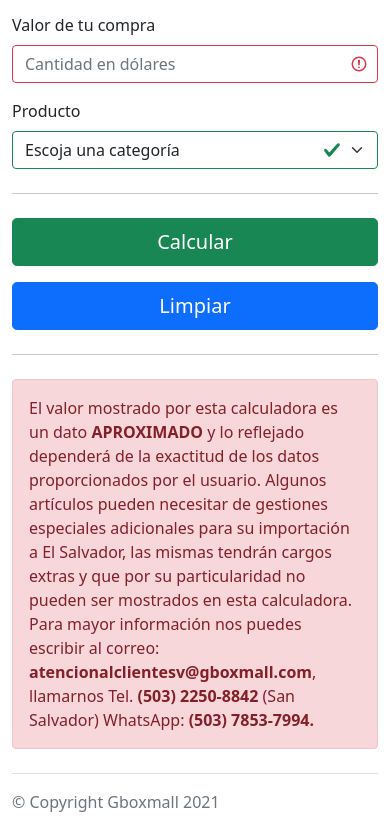
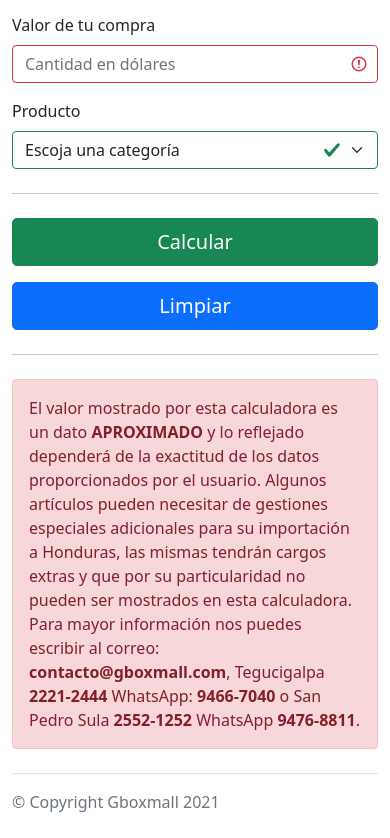
Before and after one commit to Grupo-guticia/CalculadoraOnline, a website: page index.html in a window 390 px wide. Shown: the part 760-1598 px from the top of the page. Drawn offline with nearby package versions, Linux system fonts and the light colour scheme.

Commit message:
added new phone numbers

```diff
--- a/index.html
+++ b/index.html
@@ -13,7 +13,8 @@
   	<body>
 		<main>
 			<div class="container py-4">
-				<div class="p-5 mb-1 bg-light rounded-3">
+
+                <div class="p-5 mb-1 bg-light rounded-3">
 					<div class="container-fluid py-1 text-center">
 						<img class="img-fluid" src="./img/logo.png" alt="">
 						<h1 class="display-5 fw-bold">¡Cotiza el costo de tu importación!</h1>
@@ -169,9 +170,11 @@
 				<div class="alert alert-danger" role="alert">
 					El valor mostrado por esta calculadora es un dato <strong>APROXIMADO</strong>
 					y lo reflejado dependerá de la exactitud de los datos proporcionados por el usuario.
-					Algunos artículos pueden necesitar de gestiones especiales adicionales para su importación a El Salvador,
+					Algunos artículos pueden necesitar de gestiones especiales adicionales para su importación a Honduras,
 					las mismas tendrán cargos extras y que por su particularidad no pueden ser mostrados en esta calculadora.
-					Para mayor información nos puedes escribir al correo: <strong>atencionalclientesv@gboxmall.com</strong>, llamarnos Tel. <strong>(503) 2250-8842</strong> (San Salvador) WhatsApp: <strong>(503) 7853-7994.</strong>
+					Para mayor información nos puedes escribir al correo: <strong>contacto@gboxmall.com</strong>,
+
+                    Tegucigalpa <strong>2221-2444</strong>  WhatsApp: <strong>9466-7040</strong>  o San Pedro Sula <strong>2552-1252</strong>  WhatsApp <strong>9476-8811</strong>.
 				</div>
 
 				<footer class="pt-3 mt-4 text-muted border-top">
```
